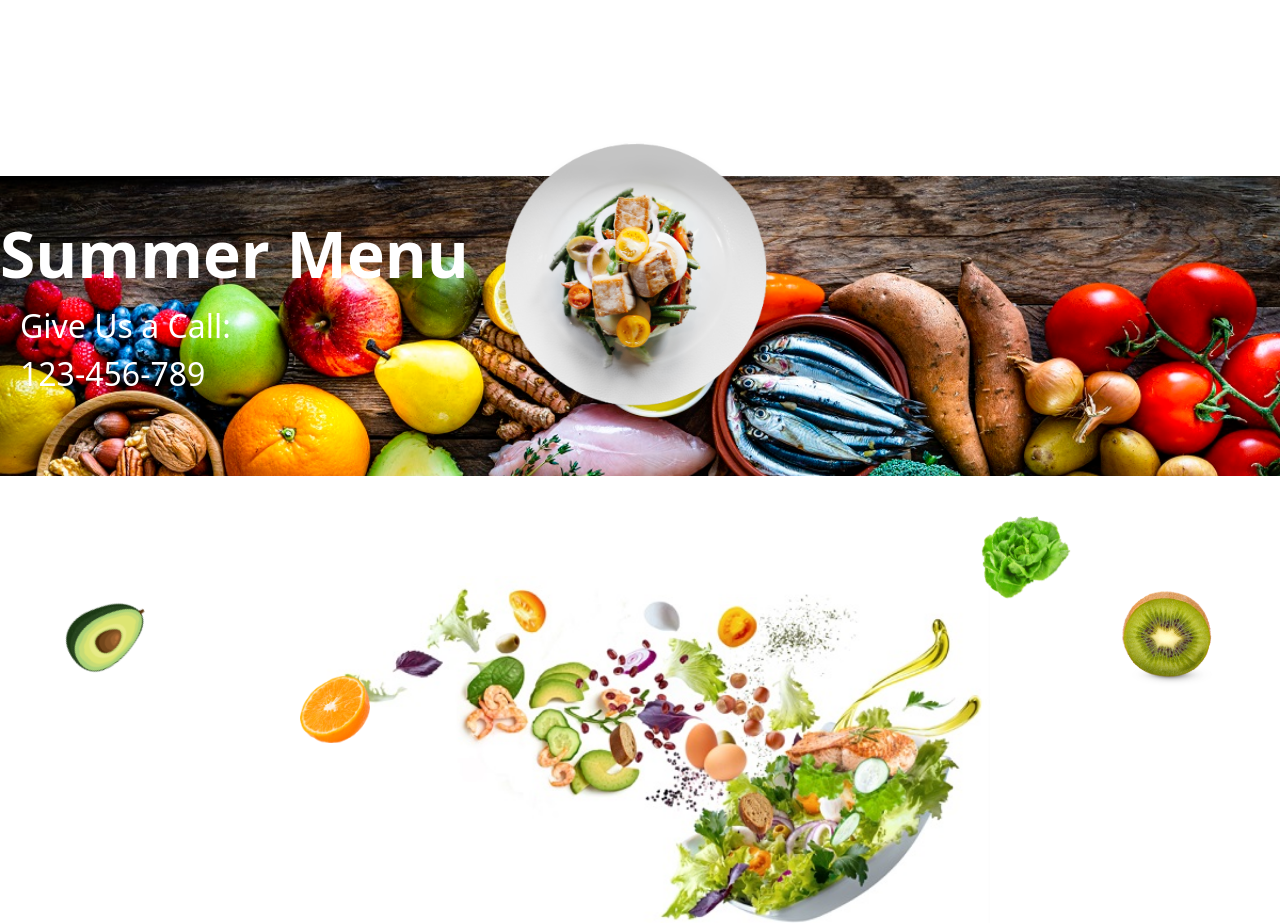
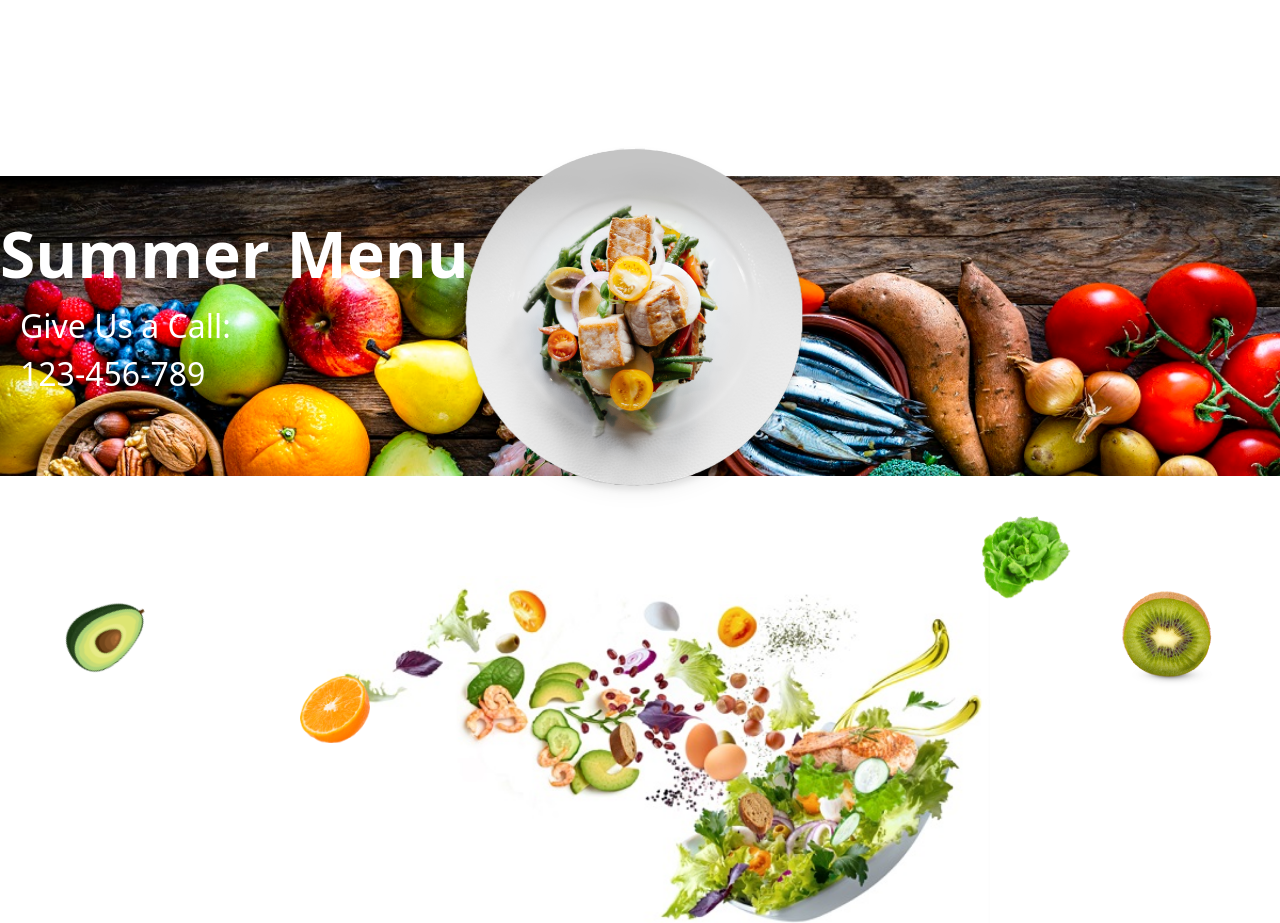
Before and after one commit to Anca200/FitFuel-Landing-Page, a React (Vite) app: page / in a window 1280 px wide. Shown: the part 5340-6263 px from the top of the page. Built offline with nearby package versions, Linux system fonts and the light colour scheme.

Commit message:
Update Contact.jsx

```diff
--- a/src/pages/Contact.jsx
+++ b/src/pages/Contact.jsx
@@ -19,7 +19,7 @@ const Contact = () => {
 <p className='text-white text-[2rem] ml-[20px]'>Give Us a Call: <br></br> 123-456-789</p>
 </div>
 
-    <div className='w-[350px] top-[-50px] absolute limited  max-lg:top-[-100px] max-lg:w-[200px]'>
+    <div className='w-[450px] top-[-50px] absolute limited  max-lg:top-[-100px] max-lg:w-[200px]'>
     <img src={dish} className='object-cover drop-shadow-lg'/>
     </div>
 </div>
```
